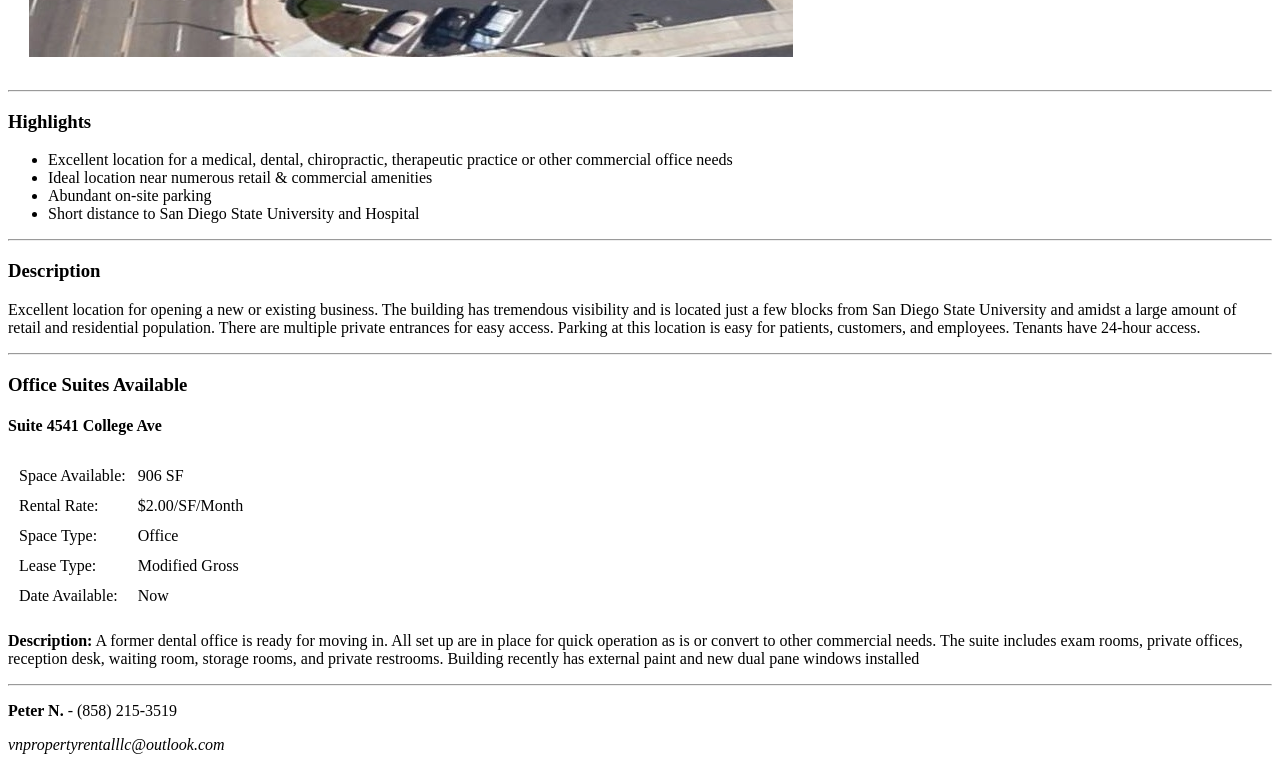
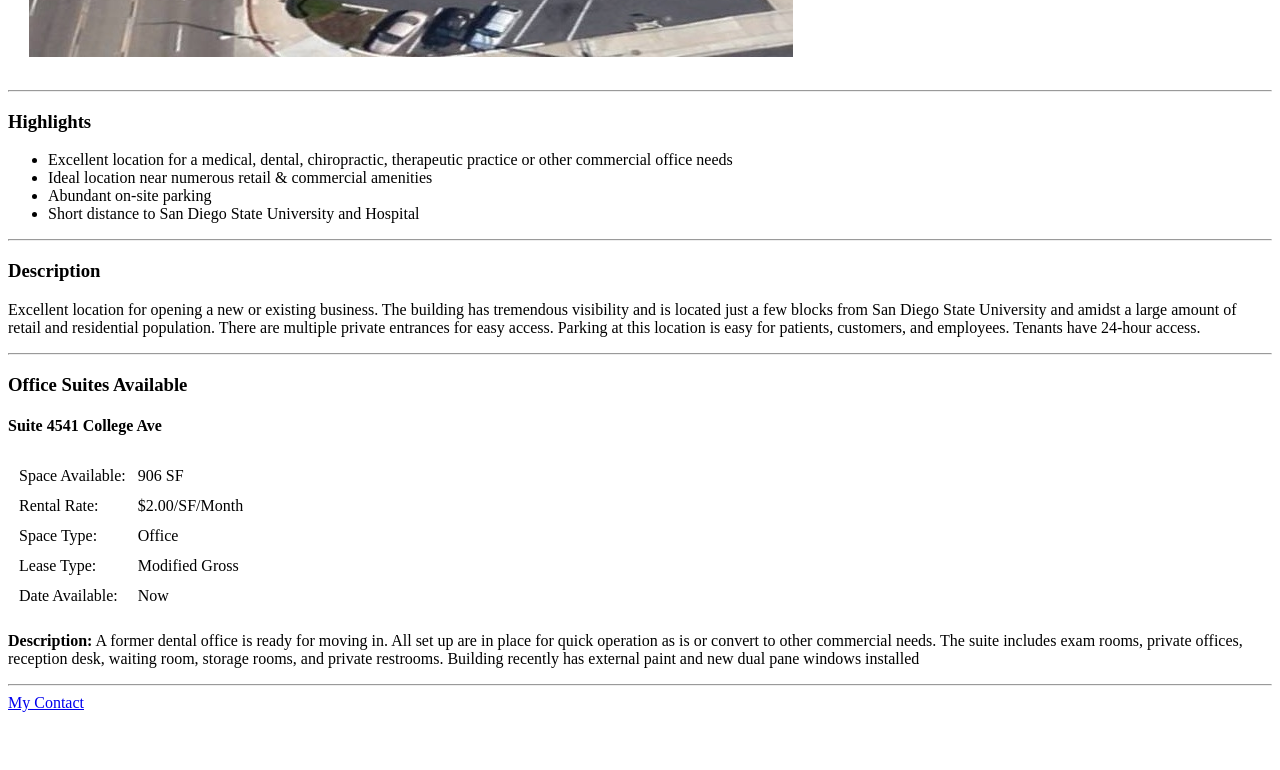
Before and after one commit to lhtnguyen1/test, a plain HTML site: page index.html in a window 1280 px wide. Shown: the part 540-1310 px from the top of the page. After the commit the page ends 1260 px from the top, so only its background shows below. Drawn offline with Linux system fonts and the light colour scheme.

Commit message:
Update index.html

```diff
--- a/index.html
+++ b/index.html
@@ -91,9 +91,7 @@
   <p><strong>Description:</strong> A former dental office is ready for moving in. All set up are in place for quick operation as
     is or convert to other commercial needs. The suite includes exam rooms, private offices, reception desk, waiting room, storage rooms, and private restrooms. Building recently has external paint and new dual pane windows installed<br></p>
   <hr>
-
-  <p><b>Peter N.</b> - (858) 215-3519</p>
-  <p><em>vnpropertyrentalllc@outlook.com</em></p>
+<a href="Contact.html">My Contact</a>
 </body>
 
 </html>
```
